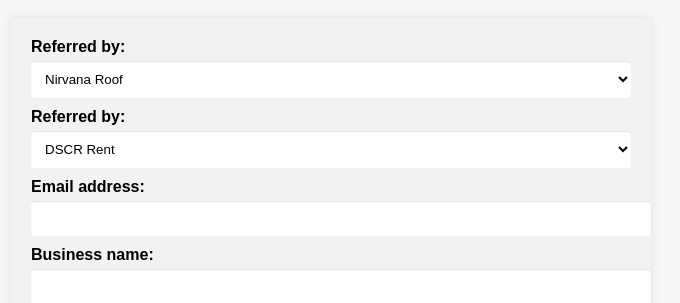
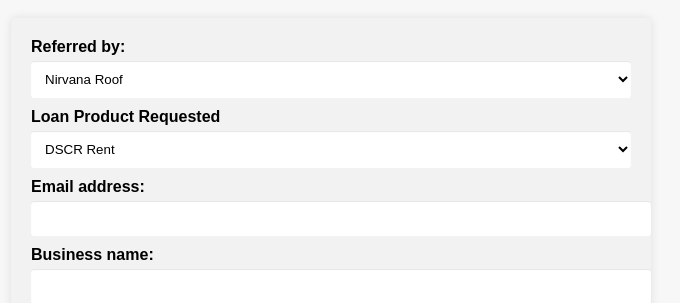
Before and after one commit to btrip1981/lenderpriceautomation, a Flask app: page / in a window 1280 px wide. Shown: the part 376-679 px from the top of the page, without its empty margins (309-989 px from the left). Run offline with Flask 2, Linux system fonts and the light colour scheme; some libraries are stand-ins or nearby versions.

Commit message:
Update index.html

```diff
--- a/templates/index.html
+++ b/templates/index.html
@@ -105,7 +105,7 @@
         <option value="Emile Sexton">Emile Sexton</option>
         <option value="Unsure">Unsure</option>
       </select><br>
-            <label for="Loan_Product_Requested:">Referred by:</label>
+            <label for="Loan_Product_Requested:">Loan Product Requested</label>
       <select id="referred_by" name="referred_by" required>
         <option value="DSCR_rent">DSCR Rent</option>
         <option value="bridge">Bridge</option>
```
